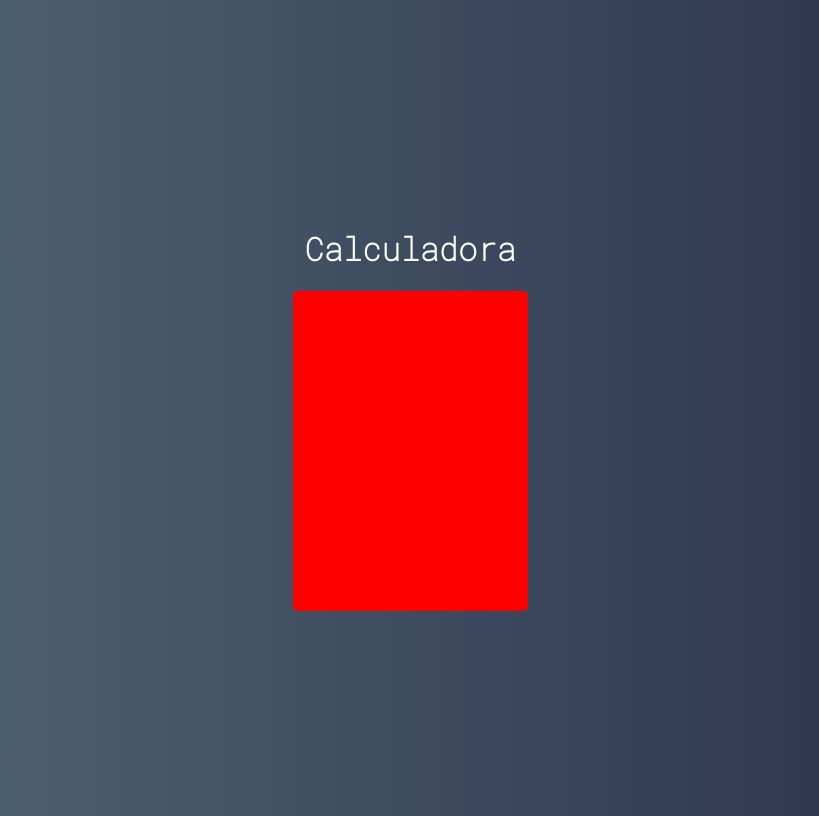
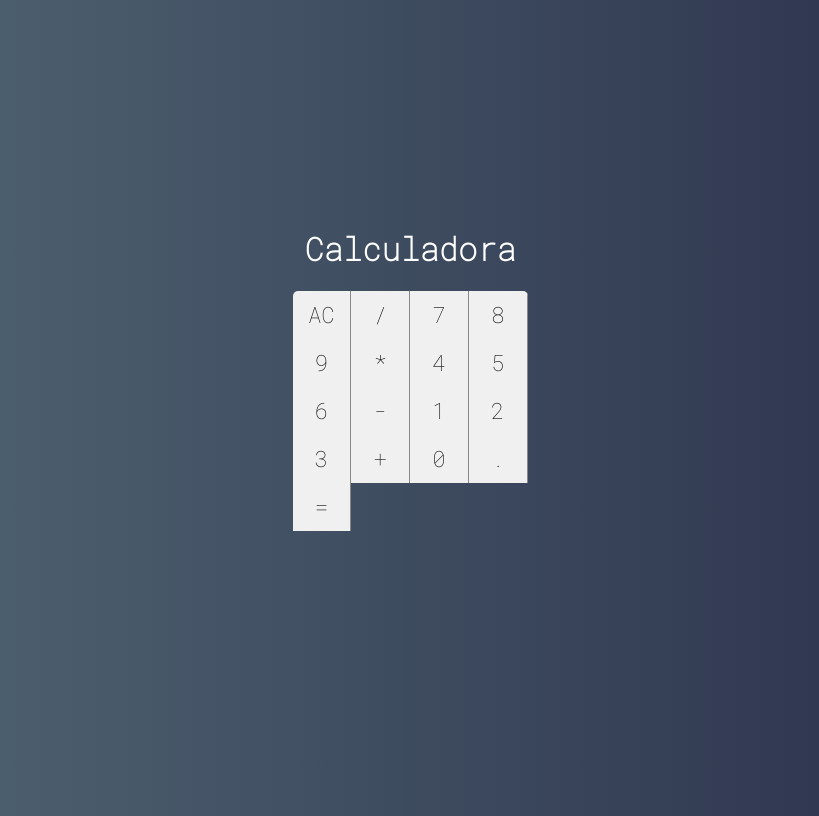
Before and after one commit to Jmar33/Projeto-Calculadora-React, a React (Create React App) app in the folder calculadora/: page / in a window 1280 px wide. Shown: the whole page, without its empty margins (230-1049 px from the left). Built offline with nearby package versions, Linux system fonts and the light colour scheme.

Commit message:
Criando componente Button

```diff
--- /dev/null
+++ b/calculadora/src/components/Button.css
@@ -0,0 +1,13 @@
+:root{
+    --bg-button: #f0f0f0;
+    --border-button: solid 1px #888;
+}
+
+.button{
+    font-size: 1.4em;
+    background-color: var(--bg-button);
+    border: none;
+    border-right: var(--border-button);
+    border-bottom: var(var(--border-button));
+    outline: none
+}
--- /dev/null
+++ b/calculadora/src/components/Button.jsx
@@ -0,0 +1,5 @@
+import React from 'react'
+import './Button.css'
+
+export default props =>
+    <button className='button'>{props.label}</button>
--- a/calculadora/src/main/Calculator.css
+++ b/calculadora/src/main/Calculator.css
@@ -3,5 +3,9 @@
     width: 235px;
     border-radius: 5px;
     overflow: hidden;
-    background-color: red; /*Temporário*/
+
+    display: grid;
+    grid-template-columns: repeat(4, 25%);
+    grid-template-rows: 48px 48px 48px 48px 48px;
+
 }
--- a/calculadora/src/main/Calculator.jsx
+++ b/calculadora/src/main/Calculator.jsx
@@ -1,12 +1,30 @@
 import React, { Component } from 'react'
 import './Calculator.css'
+
+import Button from '../components/Button'
 
 export default class Calculator extends Component{
     render(){
         return(
             // Em JSX ao invés da propriedade class do HTML , usamos className
             <div className='calculator'>
-
+                <Button label="AC"/>
+                <Button label="/"/>
+                <Button label="7"/>
+                <Button label="8"/>
+                <Button label="9"/>
+                <Button label="*"/>
+                <Button label="4"/>
+                <Button label="5"/>
+                <Button label="6"/>
+                <Button label="-"/>
+                <Button label="1"/>
+                <Button label="2"/>
+                <Button label="3"/>
+                <Button label="+"/>
+                <Button label="0"/>
+                <Button label="."/>
+                <Button label="="/>
             </div>
         )
     }
```
